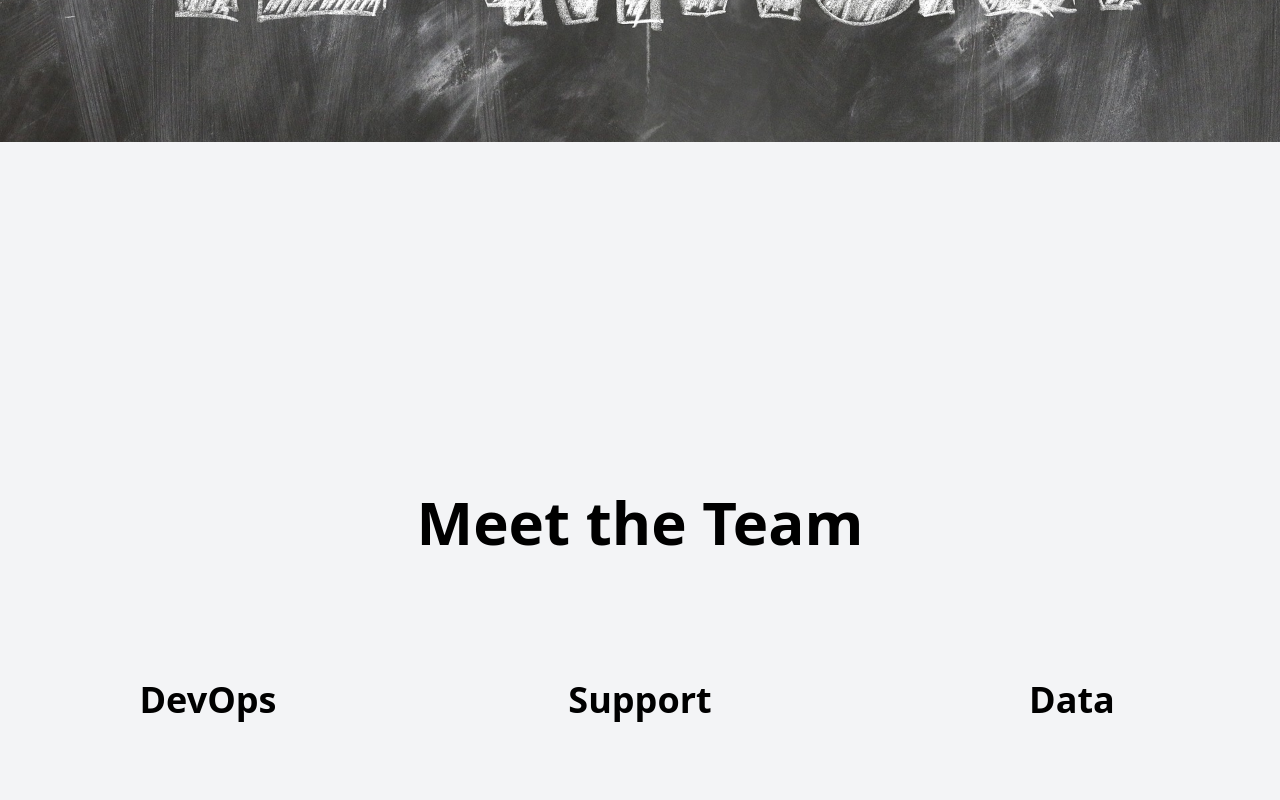
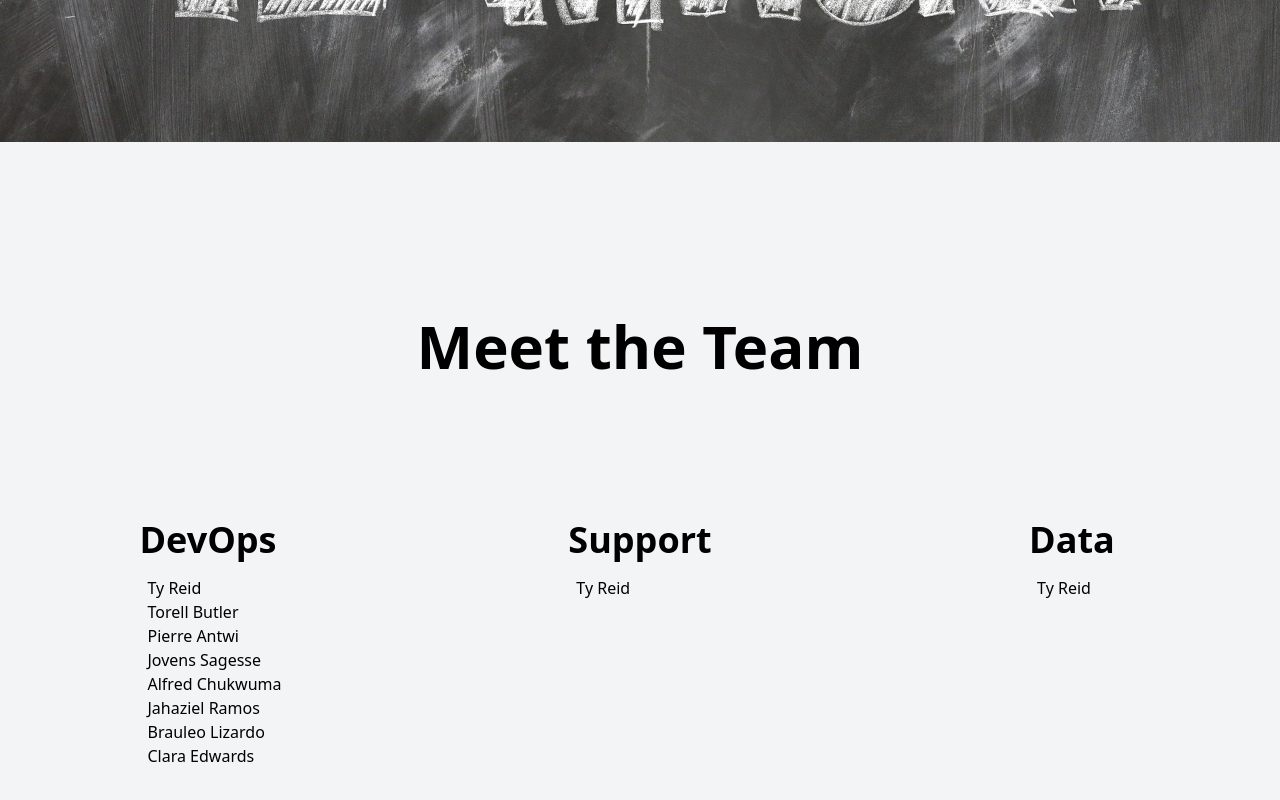
Before and after one commit to Maxx-Energy-Internship-Summer-24/solar-plant-website, a React (Create React App) app in the folder frontend/: page /about in a window 1280 px wide. Shown: the part 1330-2130 px from the top of the page. Built offline with nearby package versions, Linux system fonts and the light colour scheme; no server answers.

Commit message:
More about page updates

```diff
--- a/frontend/src/pages/About.jsx
+++ b/frontend/src/pages/About.jsx
@@ -33,11 +33,47 @@ const About = () => {
          />
       </div>
       <div className="App-header flex flex-col items-center justify-center min-h-screen bg-gray-100">
-        <h1 className="text-6xl font-bold m-[10%]">Meet the Team</h1>
+        <h1 className="text-6xl font-bold mb-[10%]">Meet the Team</h1>
         <div className="grid grid-cols-3 justify-items-center gap-4 w-[100%]">
-          <h1 className='text-4xl font-bold'>DevOps</h1>
-          <h1 className='text-4xl font-bold'>Support</h1>
-          <h1 className='text-4xl font-bold'>Data</h1>
+          <div>
+            <h1 className='text-4xl font-bold p-4'>DevOps</h1>
+            <ul className='ml-6'>
+              <li>Ty Reid</li>
+              <li>Torell Butler</li>
+              <li>Pierre Antwi</li>
+              <li>Jovens Sagesse</li>
+              <li>Alfred Chukwuma</li>
+              <li>Jahaziel Ramos</li>
+              <li>Brauleo Lizardo</li>
+              <li>Clara Edwards</li>
+            </ul>
+          </div>
+          <div>
+            <h1 className='text-4xl font-bold p-4'>Support</h1>
+            <ul className='ml-6'>
+              <li>Ty Reid</li>
+              <li></li>
+              <li></li>
+              <li></li>
+              <li></li>
+              <li></li>
+              <li></li>
+              <li></li>
+            </ul>
+          </div>
+          <div>
+            <h1 className='text-4xl font-bold p-4'>Data</h1>
+            <ul className='ml-6'>
+              <li>Ty Reid</li>
+              <li></li>
+              <li></li>
+              <li></li>
+              <li></li>
+              <li></li>
+              <li></li>
+              <li></li>
+            </ul>
+          </div>
         </div>
       </div>
     </div>
```
